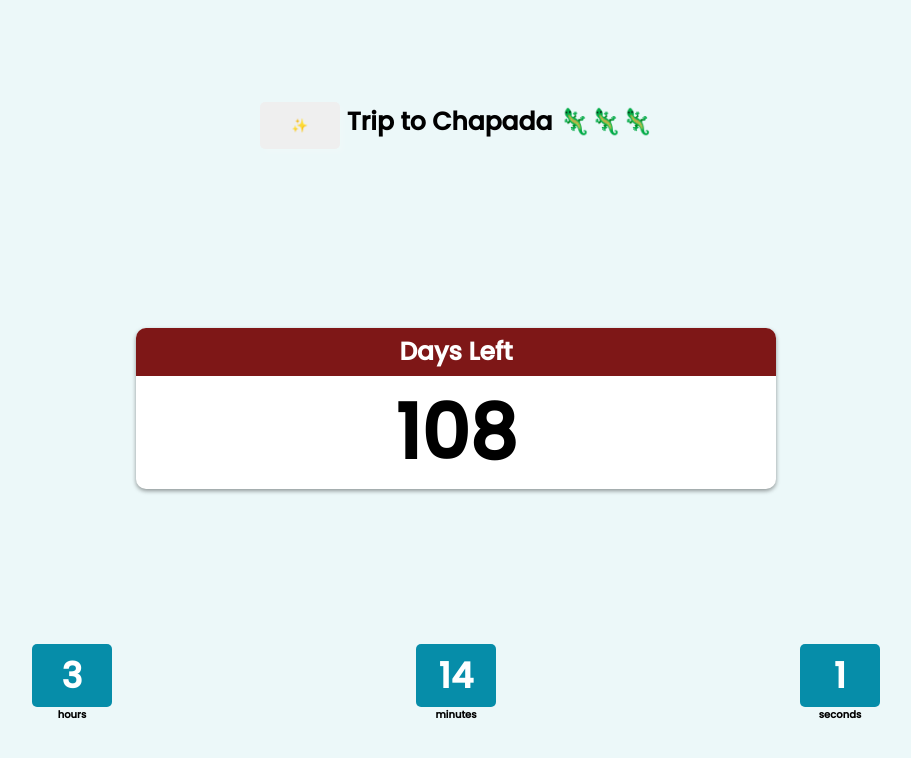
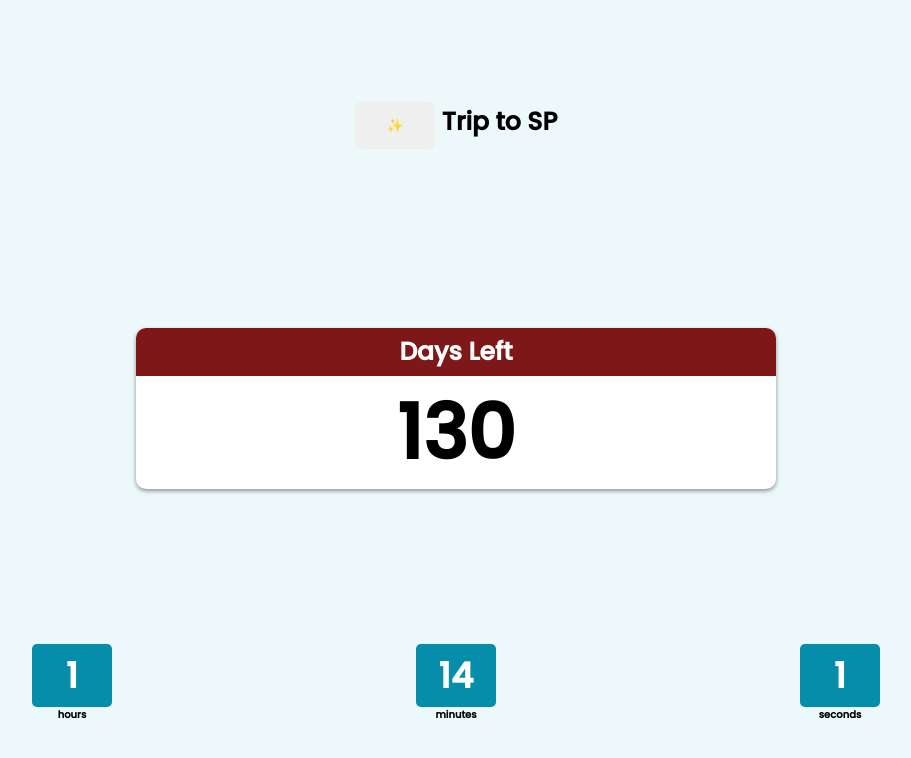
Before and after one commit to oArthur/countdown, a React (Create React App) app: page / in a window 1280 px wide. Shown: the top 758 px of the page, without its empty margins (184-1095 px from the left). Built offline with nearby package versions, Linux system fonts and the light colour scheme.

Commit message:
new travel plans

```diff
--- a/src/App.js
+++ b/src/App.js
@@ -5,11 +5,11 @@ import './styles/components/app.sass'
 
 import useCountdown from './hooks/useCountdown';
 function App() {
-  const [day,hour,minute,second] = useCountdown("Oct 19, 2023 23:30:00");
+  const [day,hour,minute,second] = useCountdown("Nov 10, 2023 21:30:00");
   return (
     <>
       <div id='principal'>
-        <h2 id="title"><Fireworks/> Trip to Chapada 🦎🦎🦎</h2>
+        <h2 id="title"><Fireworks/> Trip to SP</h2>
         <ContainerDaysLeft dias={day} />
         <Counter title="hours" number={hour}/>
         <Counter title="minutes" number={minute}/>
```
